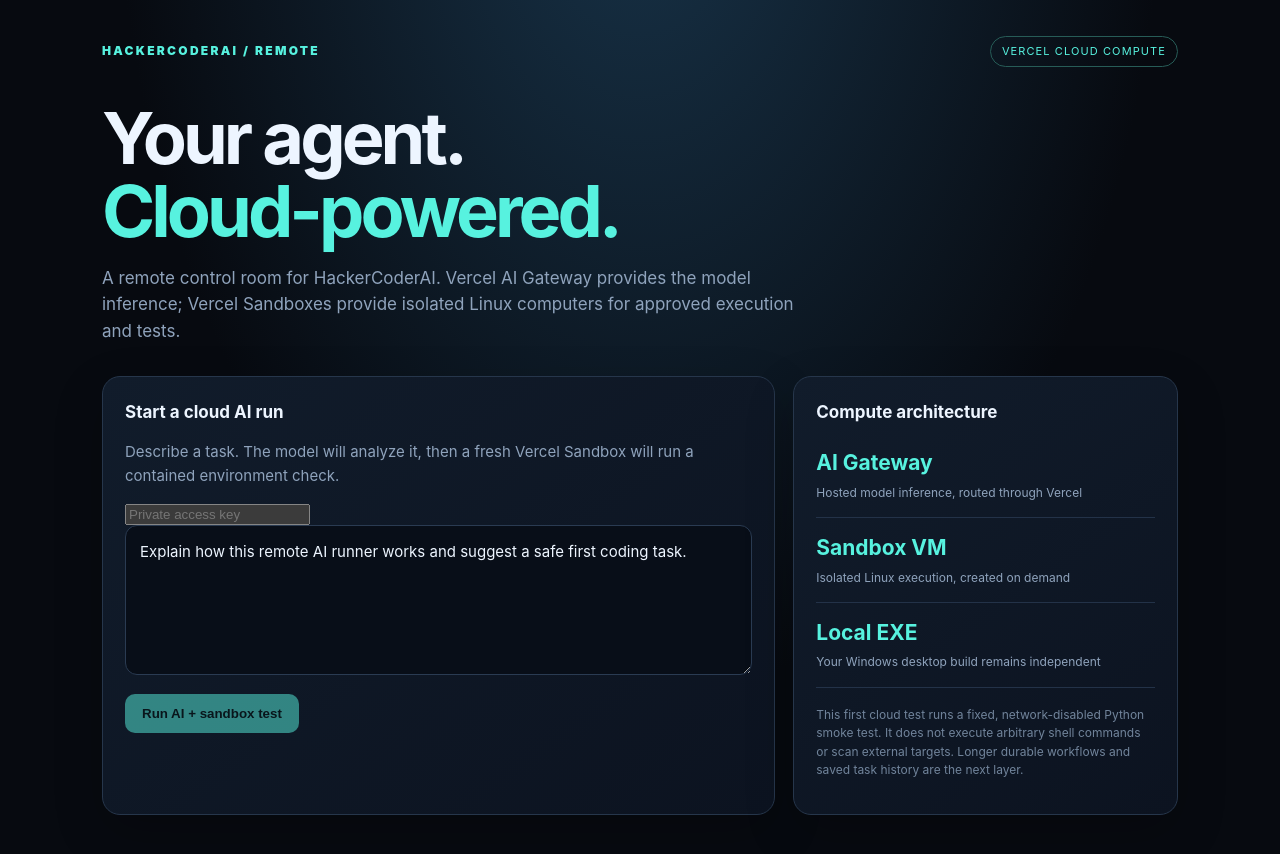
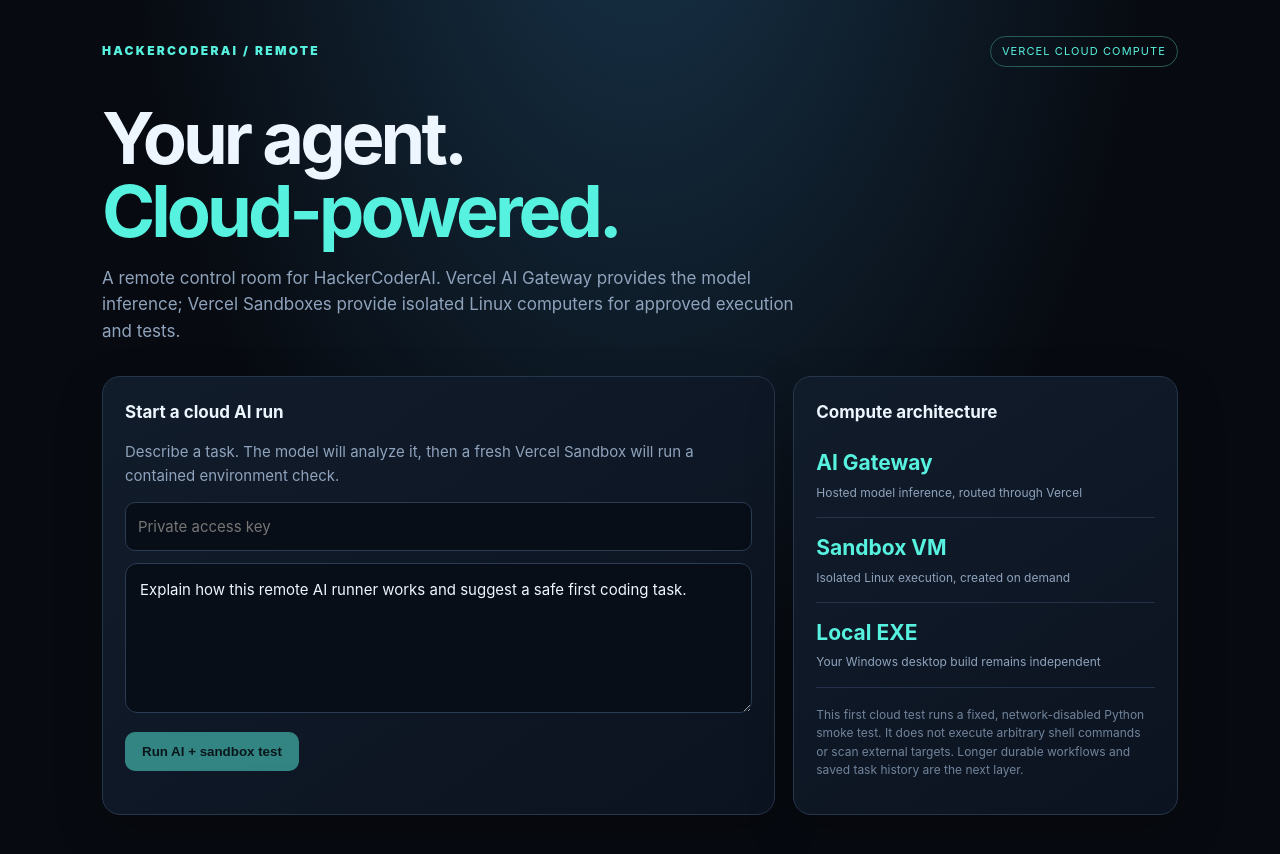
Before and after one commit to Screwyougucci/HackerCoderAI, a Next.js app in the folder remote/: page / in a window 1280 px wide. Shown: the top 854 px of the page. Built offline with nearby package versions, Linux system fonts and the light colour scheme.

Commit message:
Style private remote access field

```diff
--- a/remote/app/globals.css
+++ b/remote/app/globals.css
@@ -2,5 +2,5 @@
 *{box-sizing:border-box}body{margin:0;background:radial-gradient(ellipse at 50% -20%,#18344a 0%,var(--bg) 58%);color:var(--text);font:15px/1.55 Inter,ui-sans-serif,system-ui,-apple-system,BlinkMacSystemFont,"Segoe UI",sans-serif}
 main{max-width:1120px;margin:0 auto;padding:36px 22px 80px}.top{display:flex;align-items:center;justify-content:space-between;gap:18px}.brand{color:var(--cyan);font-weight:900;letter-spacing:.19em;font-size:12px}.status{border:1px solid #275c57;color:var(--cyan);border-radius:99px;padding:6px 11px;font-size:11px;letter-spacing:.1em}
 h1{font-size:clamp(38px,7vw,72px);line-height:1.02;letter-spacing:-.055em;margin:34px 0 14px;max-width:850px}h1 span{color:var(--cyan)}.intro{color:var(--muted);max-width:720px;font-size:17px}
-.layout{display:grid;grid-template-columns:minmax(0,1.4fr) minmax(260px,.8fr);gap:18px;margin-top:32px}.panel{background:linear-gradient(145deg,#111c2b,#0c1320);border:1px solid var(--line);border-radius:18px;padding:22px;box-shadow:0 18px 50px #0003}.panel h2{font-size:17px;margin:0 0 8px}.muted{color:var(--muted)}textarea{width:100%;min-height:150px;resize:vertical;background:#080e18;border:1px solid #2a3b52;border-radius:12px;color:var(--text);padding:14px;font:inherit;outline:none}textarea:focus{border-color:var(--cyan)}button{border:0;border-radius:10px;background:var(--cyan);color:#041412;font-weight:900;padding:12px 17px;margin-top:13px;cursor:pointer}button:disabled{opacity:.5;cursor:wait}.result{white-space:pre-wrap;overflow-wrap:anywhere;background:#070d16;border:1px solid #243349;border-radius:12px;padding:15px;margin-top:18px;min-height:70px}.stat{padding:14px 0;border-bottom:1px solid #233248}.stat:last-child{border:0}.stat b{display:block;color:var(--cyan);font-size:21px}.tiny{font-size:12px}.foot{margin-top:18px;color:#71849b;font-size:12px}
+.layout{display:grid;grid-template-columns:minmax(0,1.4fr) minmax(260px,.8fr);gap:18px;margin-top:32px}.panel{background:linear-gradient(145deg,#111c2b,#0c1320);border:1px solid var(--line);border-radius:18px;padding:22px;box-shadow:0 18px 50px #0003}.panel h2{font-size:17px;margin:0 0 8px}.muted{color:var(--muted)}.key-input{width:100%;margin:0 0 12px;background:#080e18;border:1px solid #2a3b52;border-radius:10px;color:var(--text);padding:12px;font:inherit}textarea{width:100%;min-height:150px;resize:vertical;background:#080e18;border:1px solid #2a3b52;border-radius:12px;color:var(--text);padding:14px;font:inherit;outline:none}textarea:focus{border-color:var(--cyan)}button{border:0;border-radius:10px;background:var(--cyan);color:#041412;font-weight:900;padding:12px 17px;margin-top:13px;cursor:pointer}button:disabled{opacity:.5;cursor:wait}.result{white-space:pre-wrap;overflow-wrap:anywhere;background:#070d16;border:1px solid #243349;border-radius:12px;padding:15px;margin-top:18px;min-height:70px}.stat{padding:14px 0;border-bottom:1px solid #233248}.stat:last-child{border:0}.stat b{display:block;color:var(--cyan);font-size:21px}.tiny{font-size:12px}.foot{margin-top:18px;color:#71849b;font-size:12px}
 @media(max-width:760px){main{padding:24px 15px}.layout{grid-template-columns:1fr}.top{align-items:flex-start}.panel{padding:18px}}
```
